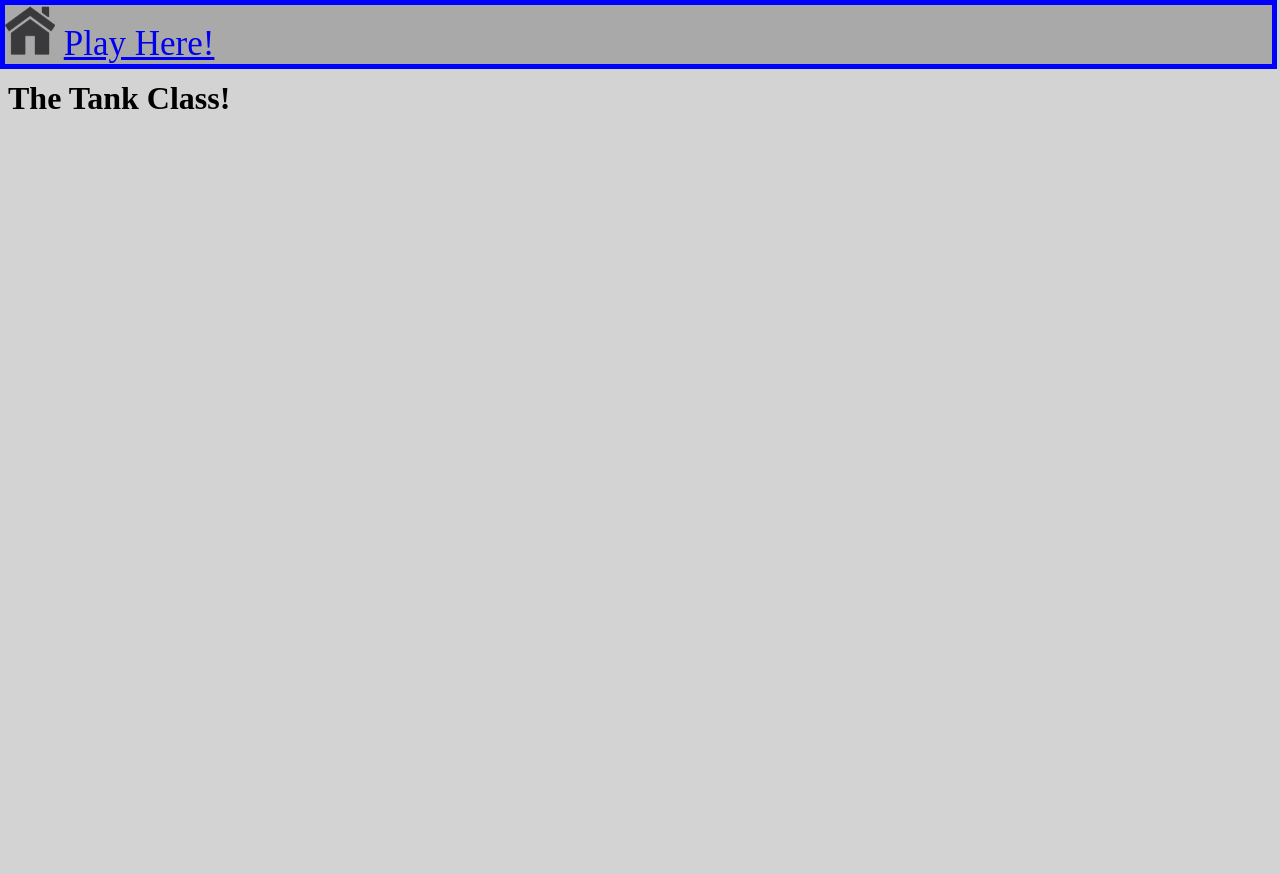
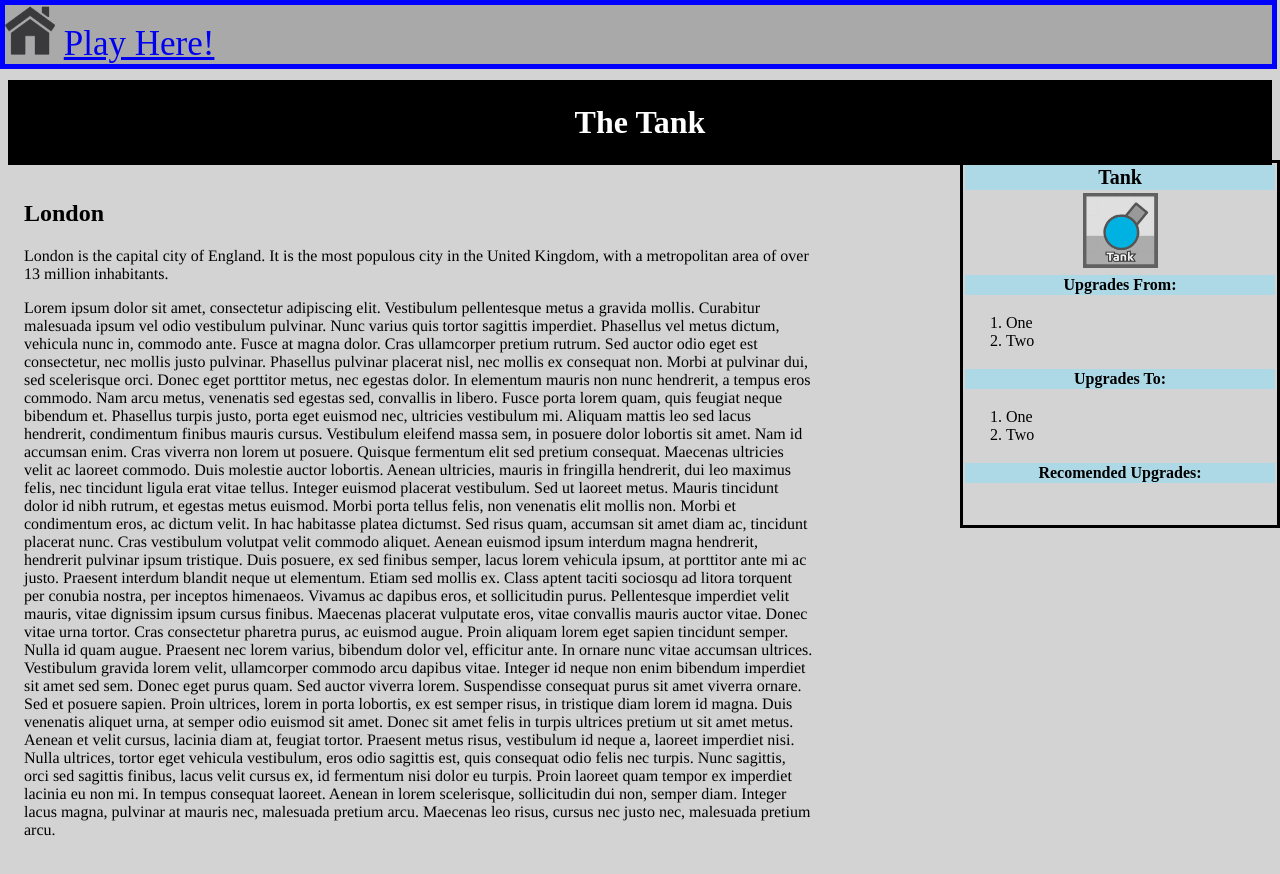
Before and after one commit to aaghassi2018/DiepDatabase, a plain HTML site: page tank.html in a window 1280 px wide. Before the commit the page ends 800 px from the top, so only its background shows below. Drawn offline with Linux system fonts and the light colour scheme.

Commit message:
began to work on tank layout design

```diff
--- a/file.css
+++ b/file.css
@@ -29,3 +29,39 @@ a.playHere:hover, a.playHere:active{
 a.playHere{
   margin-left: 20;
 }
+div.container {
+    width: 100%;
+
+}
+
+header, footer {
+    padding: 0.15em;
+    color: white;
+    background-color: black;
+    clear: left;
+    text-align: center;
+}
+
+table.infoBox{
+  width: 25%;
+  position: fixed;
+  top: 160px;
+  right: 0;
+  border: 3px solid black;
+
+}
+
+nav ul {
+    list-style-type: none;
+    padding: 0;
+}
+
+nav ul a {
+    text-decoration: none;
+}
+
+article {
+    padding: 1em;
+    overflow: hidden;
+    margin-right: 35%;
+}
--- a/tank.html
+++ b/tank.html
@@ -10,7 +10,63 @@
       <span class="header"><a class="homeButton" target="_self" href = "index.html"><img class="homeButton2" src="images/homeIcon.png" alt="Sorry, the image couldn't be found." height="50" width="50"</img></a> <a class="playHere" target="_blank" href = "http://diep.io">Play Here!</a></span>
     </div>
     <h1 class="hidden">yo</h1>
-    <h1> The Tank Class! </h1>
+    <header>
+   <h1>The Tank</h1>
+</header>
 
+<article>
+  <h1>London</h1>
+  <p>London is the capital city of England. It is the most populous city in the  United Kingdom, with a metropolitan area of over 13 million inhabitants.</p>
+  <p>Lorem ipsum dolor sit amet, consectetur adipiscing elit. Vestibulum pellentesque metus a gravida mollis. Curabitur malesuada ipsum vel odio vestibulum pulvinar. Nunc varius quis tortor sagittis imperdiet. Phasellus vel metus dictum, vehicula nunc in, commodo ante. Fusce at magna dolor. Cras ullamcorper pretium rutrum. Sed auctor odio eget est consectetur, nec mollis justo pulvinar. Phasellus pulvinar placerat nisl, nec mollis ex consequat non. Morbi at pulvinar dui, sed scelerisque orci. Donec eget porttitor metus, nec egestas dolor. In elementum mauris non nunc hendrerit, a tempus eros commodo.
+
+    Nam arcu metus, venenatis sed egestas sed, convallis in libero. Fusce porta lorem quam, quis feugiat neque bibendum et. Phasellus turpis justo, porta eget euismod nec, ultricies vestibulum mi. Aliquam mattis leo sed lacus hendrerit, condimentum finibus mauris cursus. Vestibulum eleifend massa sem, in posuere dolor lobortis sit amet. Nam id accumsan enim. Cras viverra non lorem ut posuere. Quisque fermentum elit sed pretium consequat. Maecenas ultricies velit ac laoreet commodo.
+
+    Duis molestie auctor lobortis. Aenean ultricies, mauris in fringilla hendrerit, dui leo maximus felis, nec tincidunt ligula erat vitae tellus. Integer euismod placerat vestibulum. Sed ut laoreet metus. Mauris tincidunt dolor id nibh rutrum, et egestas metus euismod. Morbi porta tellus felis, non venenatis elit mollis non. Morbi et condimentum eros, ac dictum velit. In hac habitasse platea dictumst. Sed risus quam, accumsan sit amet diam ac, tincidunt placerat nunc. Cras vestibulum volutpat velit commodo aliquet. Aenean euismod ipsum interdum magna hendrerit, hendrerit pulvinar ipsum tristique. Duis posuere, ex sed finibus semper, lacus lorem vehicula ipsum, at porttitor ante mi ac justo.
+
+    Praesent interdum blandit neque ut elementum. Etiam sed mollis ex. Class aptent taciti sociosqu ad litora torquent per conubia nostra, per inceptos himenaeos. Vivamus ac dapibus eros, et sollicitudin purus. Pellentesque imperdiet velit mauris, vitae dignissim ipsum cursus finibus. Maecenas placerat vulputate eros, vitae convallis mauris auctor vitae. Donec vitae urna tortor. Cras consectetur pharetra purus, ac euismod augue. Proin aliquam lorem eget sapien tincidunt semper. Nulla id quam augue.
+
+    Praesent nec lorem varius, bibendum dolor vel, efficitur ante. In ornare nunc vitae accumsan ultrices. Vestibulum gravida lorem velit, ullamcorper commodo arcu dapibus vitae. Integer id neque non enim bibendum imperdiet sit amet sed sem. Donec eget purus quam. Sed auctor viverra lorem. Suspendisse consequat purus sit amet viverra ornare. Sed et posuere sapien.
+
+    Proin ultrices, lorem in porta lobortis, ex est semper risus, in tristique diam lorem id magna. Duis venenatis aliquet urna, at semper odio euismod sit amet. Donec sit amet felis in turpis ultrices pretium ut sit amet metus. Aenean et velit cursus, lacinia diam at, feugiat tortor. Praesent metus risus, vestibulum id neque a, laoreet imperdiet nisi. Nulla ultrices, tortor eget vehicula vestibulum, eros odio sagittis est, quis consequat odio felis nec turpis. Nunc sagittis, orci sed sagittis finibus, lacus velit cursus ex, id fermentum nisi dolor eu turpis. Proin laoreet quam tempor ex imperdiet lacinia eu non mi. In tempus consequat laoreet. Aenean in lorem scelerisque, sollicitudin dui non, semper diam. Integer lacus magna, pulvinar at mauris nec, malesuada pretium arcu. Maecenas leo risus, cursus nec justo nec, malesuada pretium arcu.</p>
+</article>
+
+<nav>
+  <aside>
+    <table class="infoBox">
+    <tbody><tr>
+    <th colspan="2" class="fn org" style="text-align:center;font-size:125%;font-weight:bold;background-color: lightblue">Tank</th>
+    </tr>
+    <tr>
+      <th scope="row"><img src="images/tank.png" height="75" width="75"</th>
+    </tr>
+    <th colspan="2" style="text-align:center;background:lightblue">Upgrades From:</th>
+    </tr>
+    <td colspan="2" style="text-align:left">
+      <ol>
+          <li>One
+          <li>Two
+    <br>
+    </tr>
+    <tr>
+    <th colspan="2" style="text-align:center;background:lightblue">Upgrades To:</th>
+    </tr>
+    <td colspan="2" style="text-align:left">
+      <ol>
+          <li>One
+          <li>Two
+    <br>
+    </tr>
+    <br>
+    </tr>
+    <tr>
+    <th colspan="2" style="text-align:center;background:lightblue">Recomended Upgrades:</th>
+  </tr>
+    <td style="visibility:hidden"><a rel="nofollow" class="external free" href="http://www.francisparker.org/">http://www.francisparker.org blah blahblahasdlfja</a></td>
+    </tr>
+    </tbody></table>
+  </aside>
+</nav>
+
+</div>
   </body>
 </hmtl>
```
Also changed, not shown: images/tank.png (added).
